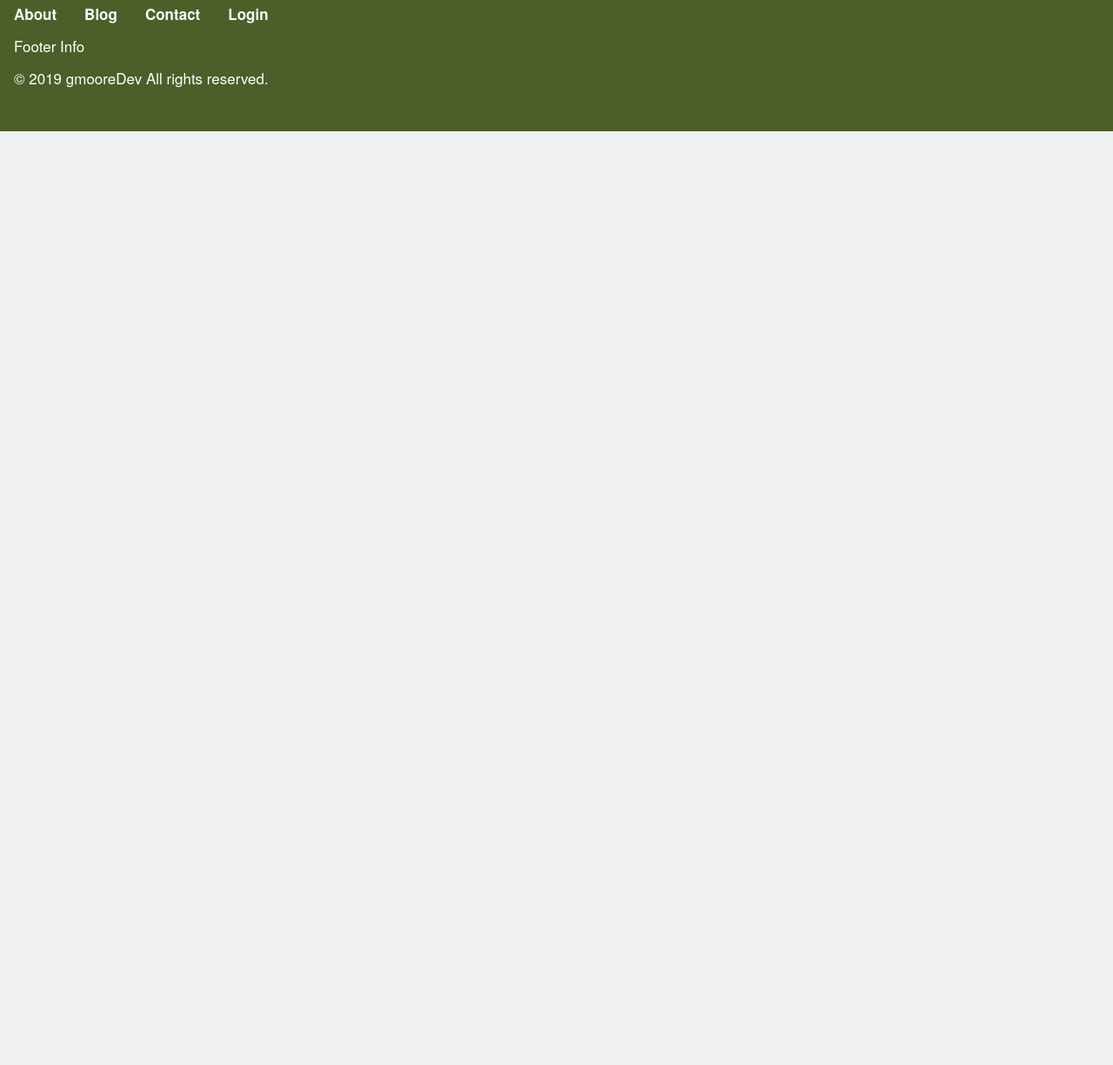
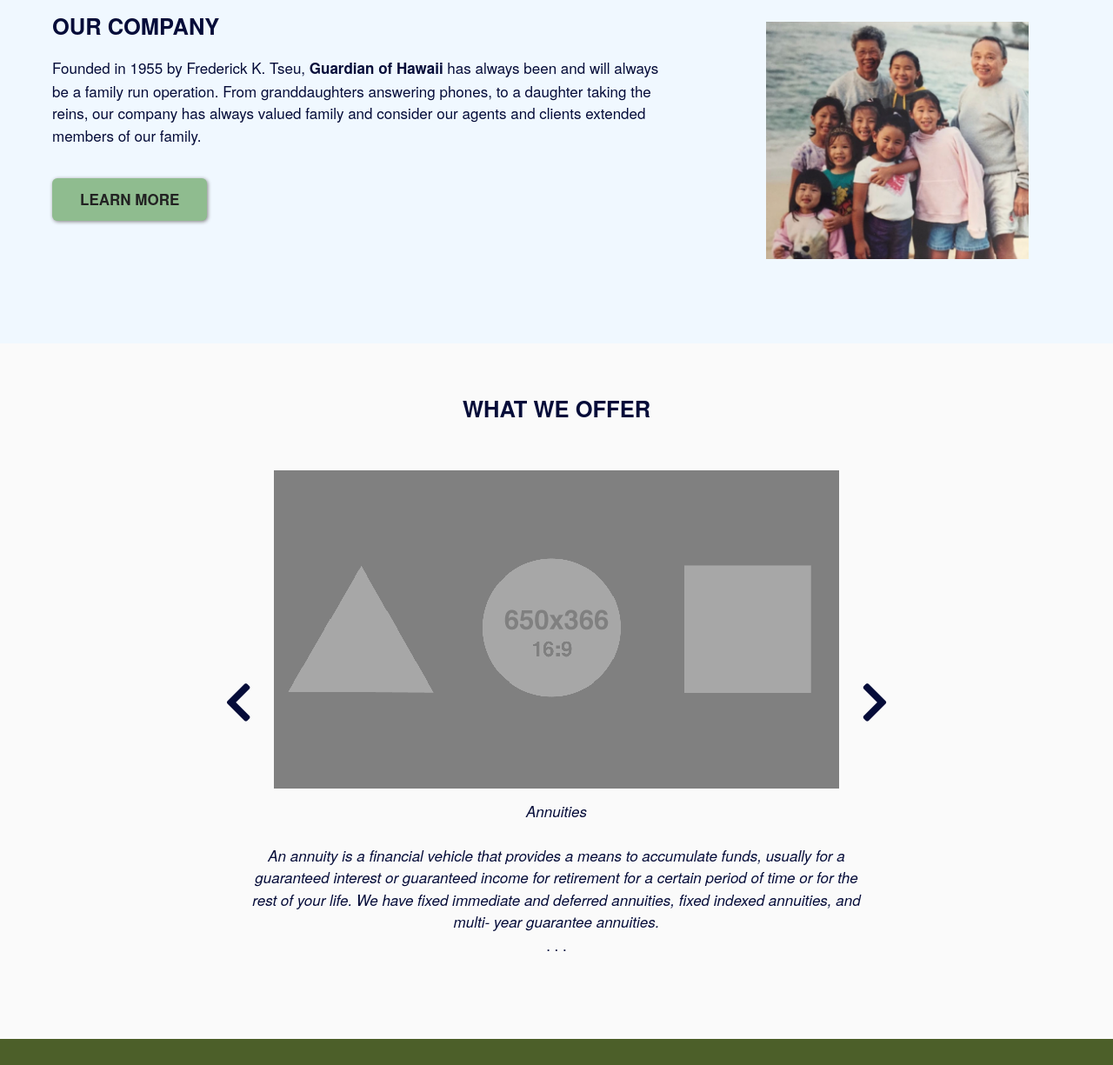
Before and after one commit to gctm808/GuardianOfHawaii, a React app: page / in a window 1280 px wide. Shown: the part 1305-2530 px from the top of the page at 87% size. Before the commit the page ends 1456 px from the top, so only its background shows below. Built offline with nearby package versions, Linux system fonts and the light colour scheme.

Commit message:
continue adding to landing page, start other pages

```diff
--- a/src/components/molecules/figWithCaption.js
+++ b/src/components/molecules/figWithCaption.js
@@ -4,6 +4,7 @@ import '../../css/styles.css';
 const FigWithCaption = (props) => {
     const fig = {
         img: props.img,
+        title: props.title,
         caption: props.caption
     };
 
@@ -12,7 +13,7 @@ const FigWithCaption = (props) => {
             <div className="c-figure__media">
                 <img src={require(`../../images/${fig.img}`)} alt="Landscape" className="" />
             </div>
-            <figcaption className="c-figure__caption">{fig.caption}</figcaption>
+            <figcaption className="c-figure__caption">{fig.title}<br /><br />{fig.caption}</figcaption>
         </figure>
     );
 };
--- a/src/components/molecules/footerNav.js
+++ b/src/components/molecules/footerNav.js
@@ -7,7 +7,7 @@ const FooterNav = () => {
         <nav className="c-footer-nav">
             <ul className="c-footer-nav__list">
                 <li className="c-footer-nav__item"><a href="#" className="c-footer-nav__link">About</a></li>
-                <li className="c-footer-nav__item"><a href="#" className="c-footer-nav__link">Blog</a></li>
+                <li className="c-footer-nav__item"><a href="#" className="c-footer-nav__link">Products</a></li>
                 <li className="c-footer-nav__item"><a href="#" className="c-footer-nav__link">Contact</a></li>
                 <li className="c-footer-nav__item"><a href="#" className="c-footer-nav__link">Login</a></li>
             </ul>
--- a/src/components/molecules/nav.js
+++ b/src/components/molecules/nav.js
@@ -7,7 +7,7 @@ const Nav = () => {
         <nav id="nav" className="c-primary-nav">
             <ul className="c-primary-nav__list">
                 <li className="c-primary-nav__item"><a href="#" className="c-primary-nav__link">About</a></li>
-                <li className="c-primary-nav__item"><a href="#" className="c-primary-nav__link">Blog</a></li>
+                <li className="c-primary-nav__item"><a href="#" className="c-primary-nav__link">Products</a></li>
                 <li className="c-primary-nav__item"><a href="#" className="c-primary-nav__link">Contact</a></li>
                 <li className="c-primary-nav__item"><a href="#" className="c-primary-nav__link">Login</a></li>
             </ul>
--- a/src/css/scss/abstracts/_variables.scss
+++ b/src/css/scss/abstracts/_variables.scss
@@ -26,7 +26,7 @@
  */
  $color-brand-primary: darkseagreen;
  $color-brand-primary-dark: #4c5f29;
- $color-brand-secondary: #65b5fa;
+ $color-brand-secondary: aliceblue;
  $color-brand-secondary-dark: #0171d3;
 
 /*
@@ -45,7 +45,7 @@ $color-gray-6: #444444;
 $color-gray-7: #222222;
 $color-black: #000;
 
-$color-background: #eff0f2;
+$color-background: #fafafa;
 
 $color-dim-50: rgba(0,0,0,0.5);
 $color-dim-70: rgba(0,0,0,0.7);
--- a/src/css/scss/base/_body.scss
+++ b/src/css/scss/base/_body.scss
@@ -6,7 +6,7 @@
  * Body base styles
  */
 body {
-	background: $color-background;
+	background-color: $color-background;
 	color: $color-text-blue;
 	font: 100%/1.5 $font;
 	font-size: $font-size-med-2;
@@ -14,4 +14,5 @@ body {
 	min-height: 100vh;
 	display: flex;
 	flex-direction: column;
+	overflow-x: hidden;
 }
--- a/src/css/scss/layout/_landing.scss
+++ b/src/css/scss/layout/_landing.scss
@@ -39,3 +39,74 @@
         text-align: center;
     }
 }
+
+.aboutContainer {
+    min-height: 60vh;
+    background-color: $color-brand-secondary;
+    padding-top: 30px;
+    padding-left: 60px;
+
+    h2 {
+        padding: 70px 0 20px;
+    }
+
+    p {
+        padding-bottom: 20px;
+    }
+
+    .gohBold {
+        font-weight: bold;
+    }
+
+    img {
+        max-width: 65%;
+    }
+}
+
+
+.productsContainer {
+    min-height: 100vh;
+    padding-top: 30px;
+    text-align: center;
+
+    h2 {
+        padding: 30px 0;
+    }
+}
+
+.productsPlusArrows {
+    display: flex;
+    justify-content: center;
+    align-items: center;
+}
+
+.c-figure {
+    display: none;
+}
+
+.c-figure__media {
+    img {
+        max-width: 650px;
+    }
+}
+
+.c-figure__caption {
+    max-width: 700px;
+    text-align: center;
+}
+
+.activeItem {
+    display: flex !important;
+    flex-direction: column;
+    align-items: center;
+}
+
+.productNav {
+
+    &:hover {
+        color: $color-gray-4;
+        cursor: pointer;
+    }
+
+
+}
--- /dev/null
+++ b/src/main/about/about.js
@@ -0,0 +1,15 @@
+import React from 'react';
+import '../../css/styles.css';
+import Header from '../components/organisms/header';
+import Footer from '../components/organisms/footer';
+
+const About = () => {
+    return (
+        <div>
+            <Header />
+            <Footer />
+        </div>
+    );
+};
+
+export default About;
--- a/src/main/app.js
+++ b/src/main/app.js
@@ -1,30 +1,11 @@
 import React from 'react';
 import '../css/styles.css';
-import Header from '../components/organisms/header';
-import Footer from '../components/organisms/footer';
-import Button from '../components/molecules/button';
-import landing from '../images/landing.jpg';
-import Description from './description';
+import Landing from '../main/landing/landing';
 
 const App = () => {
     return (
         <div>
-            <Header />
-            {/*Content Div*/}
-            <div style={{  backgroundImage: `url(${landing})`,
-            backgroundPosition: 'center',
-            backgroundSize: 'cover',
-            backgroundRepeat: 'no-repeat'}} className='landing'>
-                <div className='l divider'>
-                    <div className='headers'>
-                        <h1>YOUR CLIENTS COME FIRST</h1>
-                        <h2 style={{lineHeight: "1.5"}}>Guardian of Hawaii. <span style={{fontWeight: "lighter"}}>Helping you protect <br />what matters most to your clients.</span></h2>
-                        <Button name='RUN MY QUOTE'/>
-                    </div>
-                </div>
-            </div>
-            <Description />
-            <Footer />
+            <Landing />
         </div>
     );
 };
--- /dev/null
+++ b/src/main/landing/about.js
@@ -0,0 +1,20 @@
+import React from 'react';
+import '../../css/styles.css';
+import Button from '../../components/molecules/button';
+
+const About = () => {
+    return (
+        <div className='l l--two-col aboutContainer'>
+            <div className='l-main'>
+                <h2>OUR COMPANY</h2>
+                <p>Founded in 1955 by Frederick K. Tseu, <span className='gohBold'>Guardian of Hawaii</span> has always been and will always be a family run operation. From granddaughters answering phones, to a daughter taking the reins, our company has always valued family and consider our agents and clients extended members of our family.</p>
+                <Button name='LEARN MORE' />
+            </div>
+            <div className='l-sidebar'>
+                <img src={require('../../images/family.jpg')} alt='family' />
+            </div>
+        </div>
+    );
+};
+
+export default About;
--- a/src/main/description.js
+++ b/src/main/landing/description.js
@@ -1,5 +1,5 @@
 import React from 'react';
-import '../css/styles.css';
+import '../../css/styles.css';
 
 const Description = () => {
     return (
--- /dev/null
+++ b/src/main/landing/landing.js
@@ -0,0 +1,36 @@
+import React from 'react';
+import '../../css/styles.css';
+import Header from '../../components/organisms/header';
+import Footer from '../../components/organisms/footer';
+import Button from '../../components/molecules/button';
+import landing from '../../images/landing.jpg';
+import Description from './description';
+import About from './about';
+import Products from './products';
+
+const Landing = () => {
+    return (
+        <div>
+            <Header />
+            {/*Content Div*/}
+            <div style={{  backgroundImage: `url(${landing})`,
+            backgroundPosition: 'center',
+            backgroundSize: 'cover',
+            backgroundRepeat: 'no-repeat'}} className='landing'>
+                <div className='l divider'>
+                    <div className='headers'>
+                        <h1>YOUR CLIENTS COME FIRST</h1>
+                        <h2 style={{lineHeight: "1.5"}}>Guardian of Hawaii. <span style={{fontWeight: "lighter"}}>Helping you protect <br />what matters most to your clients.</span></h2>
+                        <Button name='RUN MY QUOTE'/>
+                    </div>
+                </div>
+            </div>
+            <Description />
+            <About />
+            <Products />
+            <Footer />
+        </div>
+    );
+};
+
+export default Landing;
--- /dev/null
+++ b/src/main/landing/products.js
@@ -0,0 +1,76 @@
+import React, {Component} from 'react';
+import '../../css/styles.css';
+import FigWithCaption from '../../components/molecules/figWithCaption';
+
+class Products extends Component {
+    constructor(props){
+        super(props)
+
+        this.state = {
+            current: 0
+        }
+
+        this.showActive = this.showActive.bind(this);
+        this.clickBack = this.clickBack.bind(this);
+        this.clickNext = this.clickNext.bind(this);
+    }
+
+    showActive(){
+        let active = document.getElementById('productList');
+        active.childNodes[this.state.current].classList.add('activeItem');
+    }
+
+    async clickBack(){
+        let active = document.getElementById('productList');
+        if(active.childNodes[this.state.current - 1] !== undefined){
+            this.setState({
+                current: await this.state.current - 1
+            })
+
+
+            active.childNodes[this.state.current + 1].classList.remove('activeItem');
+            active.childNodes[this.state.current].classList.add('activeItem');
+        }
+    }
+
+    async clickNext(){
+        let active = document.getElementById('productList');
+        if(active.childNodes[this.state.current + 1] !== undefined){
+            this.setState({
+                current: await this.state.current + 1
+            })
+
+
+            active.childNodes[this.state.current - 1].classList.remove('activeItem');
+            active.childNodes[this.state.current].classList.add('activeItem');
+        }
+    }
+
+
+    componentDidMount(){
+       this.showActive();
+    }
+
+    render(){
+        return (
+            <div className='l productsContainer'>
+                <h2>WHAT WE OFFER</h2><br />
+                <div className='productsPlusArrows'>
+                    <i onClick={this.clickBack} className="fas fa-chevron-left fa-3x productNav"></i>
+                    <div id='productList'>
+                        <FigWithCaption img='fpo_landscape.png' title='Annuities' caption='An annuity is a financial vehicle that provides a means to accumulate funds, usually for a guaranteed interest or guaranteed income for retirement for a certain period of time or for the rest of your life. We have fixed immediate and deferred annuities, fixed indexed annuities, and multi- year guarantee annuities.' />
+                        <FigWithCaption img='fpo_landscape.png' title='Life Insurance' caption='Life insurance is for the living. Not only does it give your clients peace of mind for the surviving family members, but it can also include benefits for your clients to enhance and lead a more fulfilling life directed by them. We have a broad portfolio of life insurance products to fit your clients’ needs for the present day and future.' />
+                        <FigWithCaption img='fpo_landscape.png' title='Long-Term Care' caption='Long term care does not equate to a nursing home. In fact, most clients prefer to receive care in the comfort of their own home. There are reimbursement plans, as well as cash indemnity plans. Both plans have qualifying events to be on claim. We have stand-alone options as well as life insurance with LTC riders.' />
+                        <FigWithCaption img='fpo_landscape.png' title='Disability Coverage' caption='Disability insurance, in theory, is your client’s paycheck insurance, also affectionately known as “MUG” insurance. It covers your client’s Mortgage, Utilities and Groceries. If they fell ill or got into an accident and couldn’t work, how will they pay their daily expenses? Let us help you find the right carrier that’s appropriate for your clients.' />
+                    </div>
+                    <i onClick={this.clickNext} className="fas fa-chevron-right fa-3x productNav"></i>
+                </div>
+                <div>
+                    .    .    .
+                </div>
+            </div>
+        )
+    }
+};
+
+export default Products;
--- /dev/null
+++ b/src/main/products/products.js
@@ -0,0 +1,15 @@
+import React from 'react';
+import '../../css/styles.css';
+import Header from '../components/organisms/header';
+import Footer from '../components/organisms/footer';
+
+const Products = () => {
+    return (
+        <div>
+            <Header />
+            <Footer />
+        </div>
+    );
+};
+
+export default Products;
```
Also changed, not shown: public/index.html (+1 -0 lines), src/css/scss/layout/_layout.scss (+5 -2 lines), src/main/contact/contact.js (added, +15 -0 lines), src/main/login/login.js (added, +15 -0 lines), src/css/styles.css, src/images/family.jpg (added), 1 other file.
